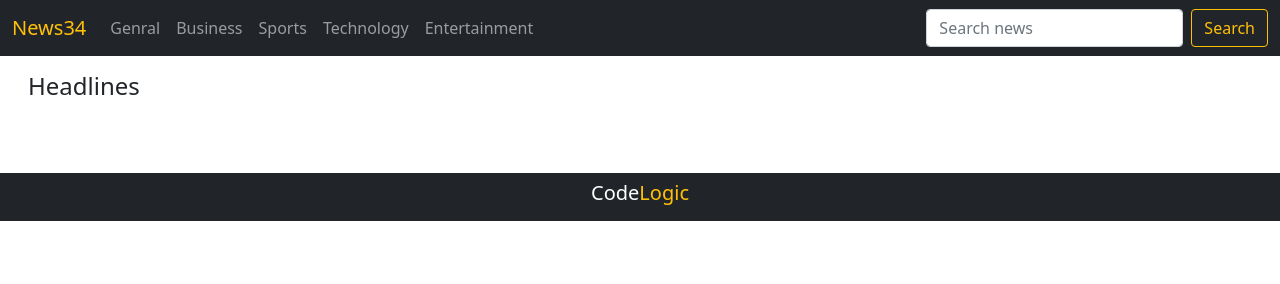
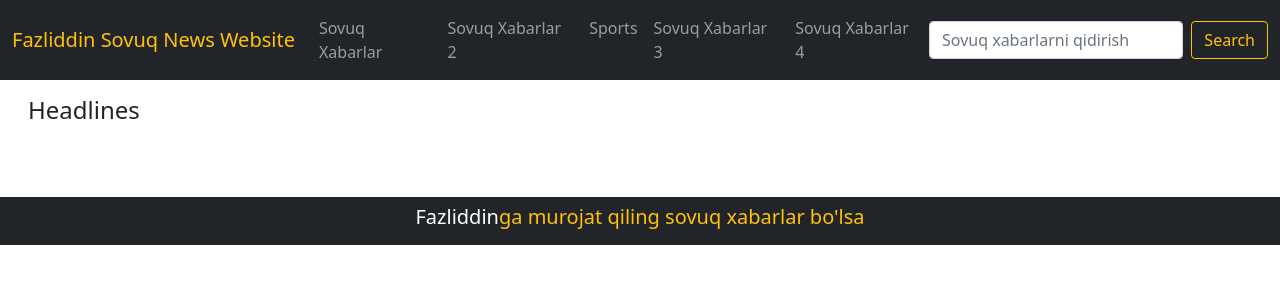
Before and after one commit to HasanboyXomidov/Front-ap, a plain HTML site: page index.html in a window 1280 px wide. Drawn offline with nearby package versions, Linux system fonts and the light colour scheme; no server answers.

Commit message:
there are somechanges

```diff
--- a/index.html
+++ b/index.html
@@ -7,7 +7,7 @@
     <link href="https://cdn.jsdelivr.net/npm/bootstrap@5.1.3/dist/css/bootstrap.min.css" rel="stylesheet"
         integrity="sha384-1BmE4kWBq78iYhFldvKuhfTAU6auU8tT94WrHftjDbrCEXSU1oBoqyl2QvZ6jIW3" crossorigin="anonymous">
     <link rel="stylesheet" href="style.css">
-    <title>News Website</title>
+    <title>asdf</title>
 </head>
 
 <body class="m-0 p-0">
@@ -18,7 +18,7 @@
         <div>
             <nav class="navbar navbar-expand-lg navbar-dark bg-dark">
                 <div class="container-fluid">
-                    <a class="navbar-brand text-warning" href="#">News34</a>
+                    <a class="navbar-brand text-warning" href="#">Fazliddin Sovuq News Website</a>
                     <button class="navbar-toggler" type="button" data-bs-toggle="collapse"
                         data-bs-target="#navbarSupportedContent" aria-controls="navbarSupportedContent"
                         aria-expanded="false" aria-label="Toggle navigation">
@@ -27,23 +27,23 @@
                     <div class="collapse navbar-collapse" id="navbarSupportedContent">
                         <ul class="navbar-nav me-auto mb-2 mb-lg-0">
                             <li class="nav-item">
-                                <a class="nav-link" aria-current="page" href="#genral" id="genral">Genral</a>
+                                <a class="nav-link" aria-current="page" href="#genral" id="genral">Sovuq Xabarlar</a>
                             </li>
                             <li class="nav-item">
-                                <a class="nav-link" aria-current="page" href="#business" id="business" >Business</a>
+                                <a class="nav-link" aria-current="page" href="#business" id="business" >Sovuq Xabarlar 2</a>
                             </li>
                             <li class="nav-item">
                                 <a class="nav-link" href="#sports" id="sport">Sports</a>
                             </li>
                             <li class="nav-item">
-                                <a class="nav-link" aria-current="page" href="#tehnology" id="technology">Technology</a>
+                                <a class="nav-link" aria-current="page" href="#tehnology" id="technology">Sovuq Xabarlar 3</a>
                             </li>
                             <li class="nav-item">
-                                <a class="nav-link" href="#entertainment" id="entertainment">Entertainment</a>
+                                <a class="nav-link" href="#entertainment" id="entertainment">Sovuq Xabarlar 4</a>
                             </li>
                         </ul>
                         <form class="d-flex">
-                            <input class="form-control me-2" type="text" id="newsQuery" placeholder="Search news">
+                            <input class="form-control me-2" type="text" id="newsQuery" placeholder="Sovuq xabarlarni qidirish">
                             <button class="btn btn-outline-warning" type="button" id="searchBtn">Search</button>
                         </form>
                     </div>
@@ -53,6 +53,7 @@
 
         <!-- News  -->
         <div>
+
             <div class="row m-3" id="newsType"></div>
             <div class="row me-2 ms-2" id="newsdetails"></div>
         </div>
@@ -62,7 +63,7 @@
             <div>
                 <nav class="navbar navbar-expand-lg navbar-dark bg-dark mt-4">
                   <div class="container-fluid m-0 p-0">
-                    <h5 class="text-white me-auto ms-auto">Code<span class="text-warning">Logic</span></h5>
+                    <h5 class="text-white me-auto ms-auto">Fazliddin<span class="text-warning">ga murojat qiling sovuq xabarlar bo'lsa</span></h5>
                   </div>
                 </nav>
               </div>
```
